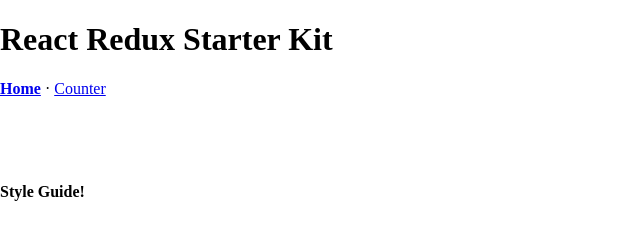
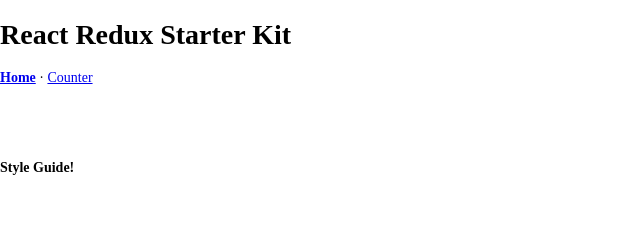
Before and after one commit to Paturishia/boilerplate, a React app: page / in a window 1280 px wide. Shown: the whole page, without its empty margins (0-640 px from the left). Built offline with nearby package versions, Linux system fonts and the light colour scheme.

Commit message:
Add the base font size in the stylesheet

```diff
--- a/src/styles/core.scss
+++ b/src/styles/core.scss
@@ -5,6 +5,7 @@
 // Just remove them if they're not what you want
 html {
   box-sizing: border-box;
+  font-size: 0.875em;
 }
 
 html,
```
